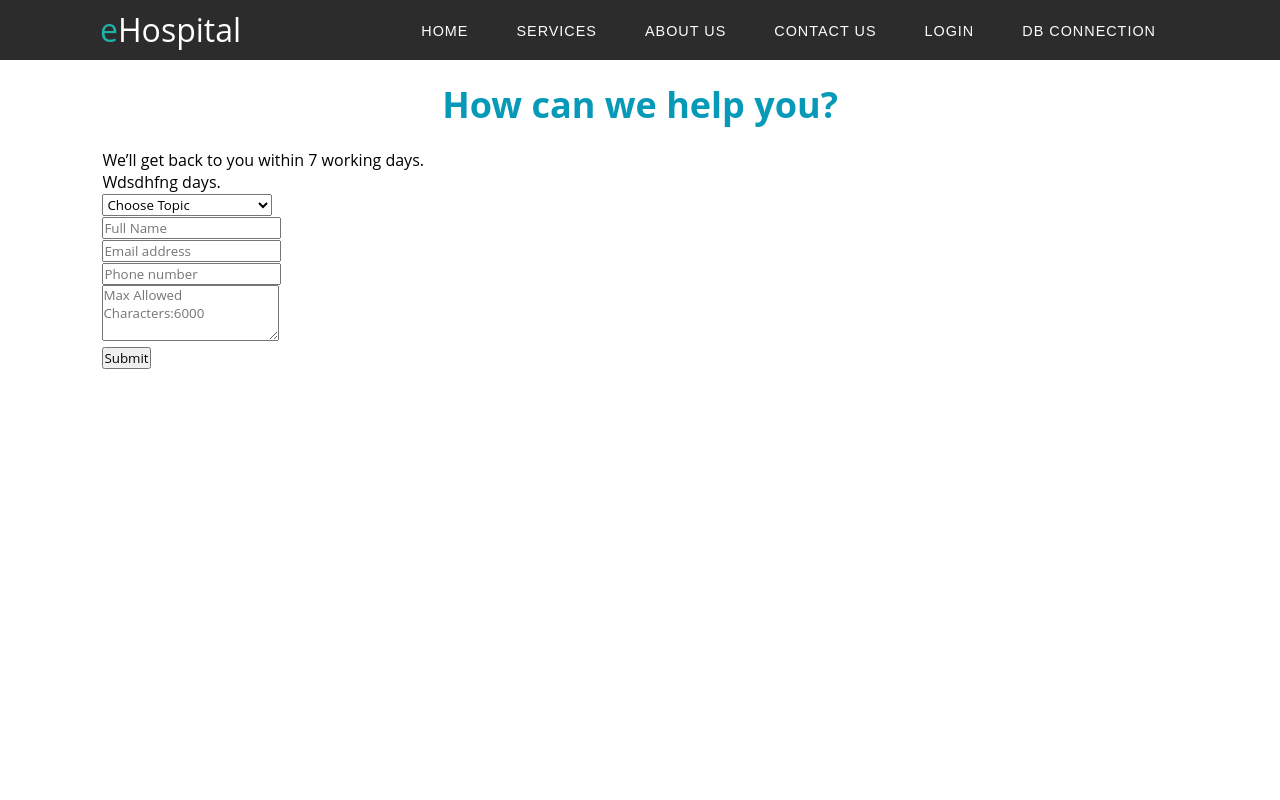
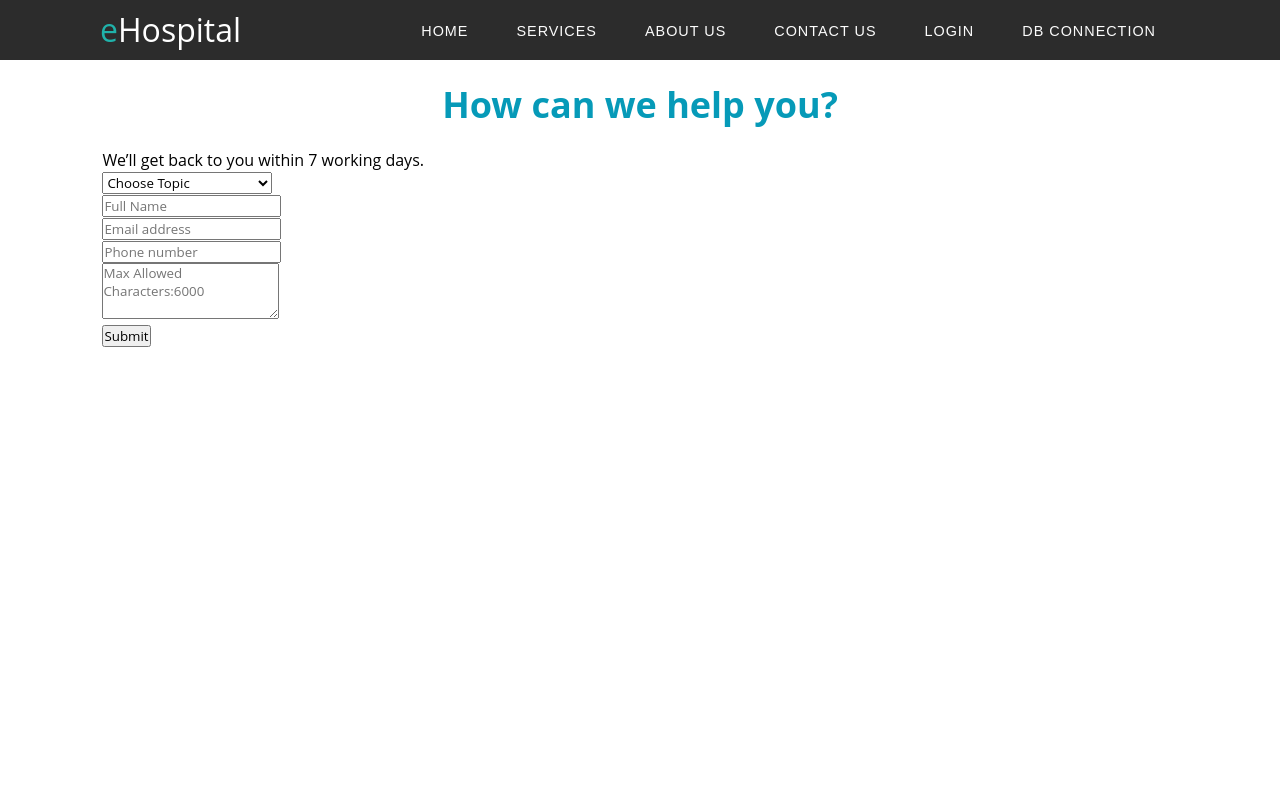
Before and after one commit to Shuli-Wang/eHospital_FE, a React (Create React App) app: page /contact in a window 1280 px wide. Shown: the top 800 px of the page. Built offline with nearby package versions, Linux system fonts and the light colour scheme.

Commit message:
test from Shuli

```diff
--- a/src/screens/Contact.js
+++ b/src/screens/Contact.js
@@ -13,10 +13,6 @@ const Contact = () => {
               <form id='contact-form' noValidate>
               <div><h1>How can we help you?</h1></div>
               <div><cu2>We’ll get back to you within 7 working days.</cu2></div>
-
-              <div><cu2>Wdsdhfng days.</cu2></div>
-
-
               <select className="bg-gray-50 border border-gray-300
                                         text-gray-600 text-sm rounded-lg
                                         focus:border-blue-500 w-full p-2.5">
```
